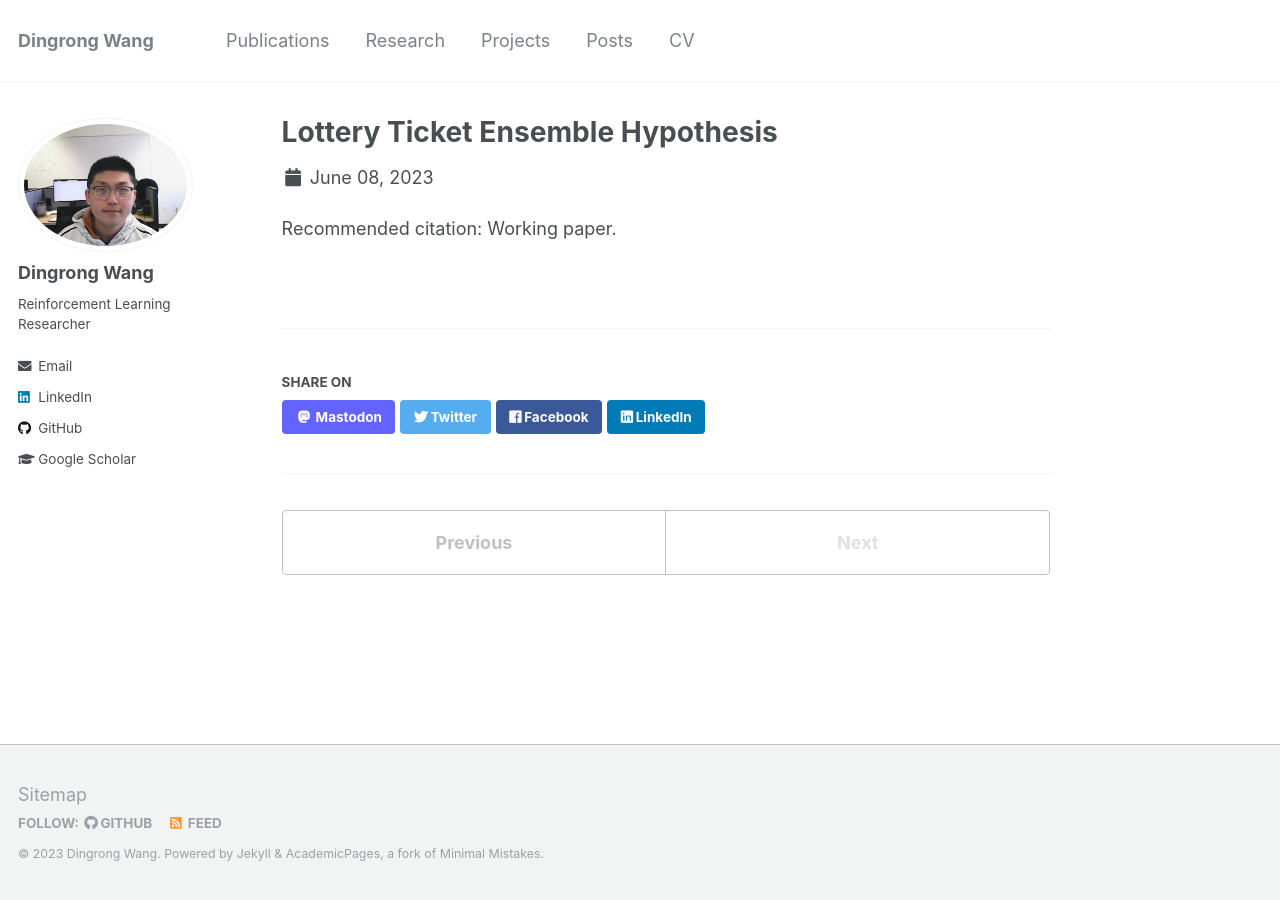
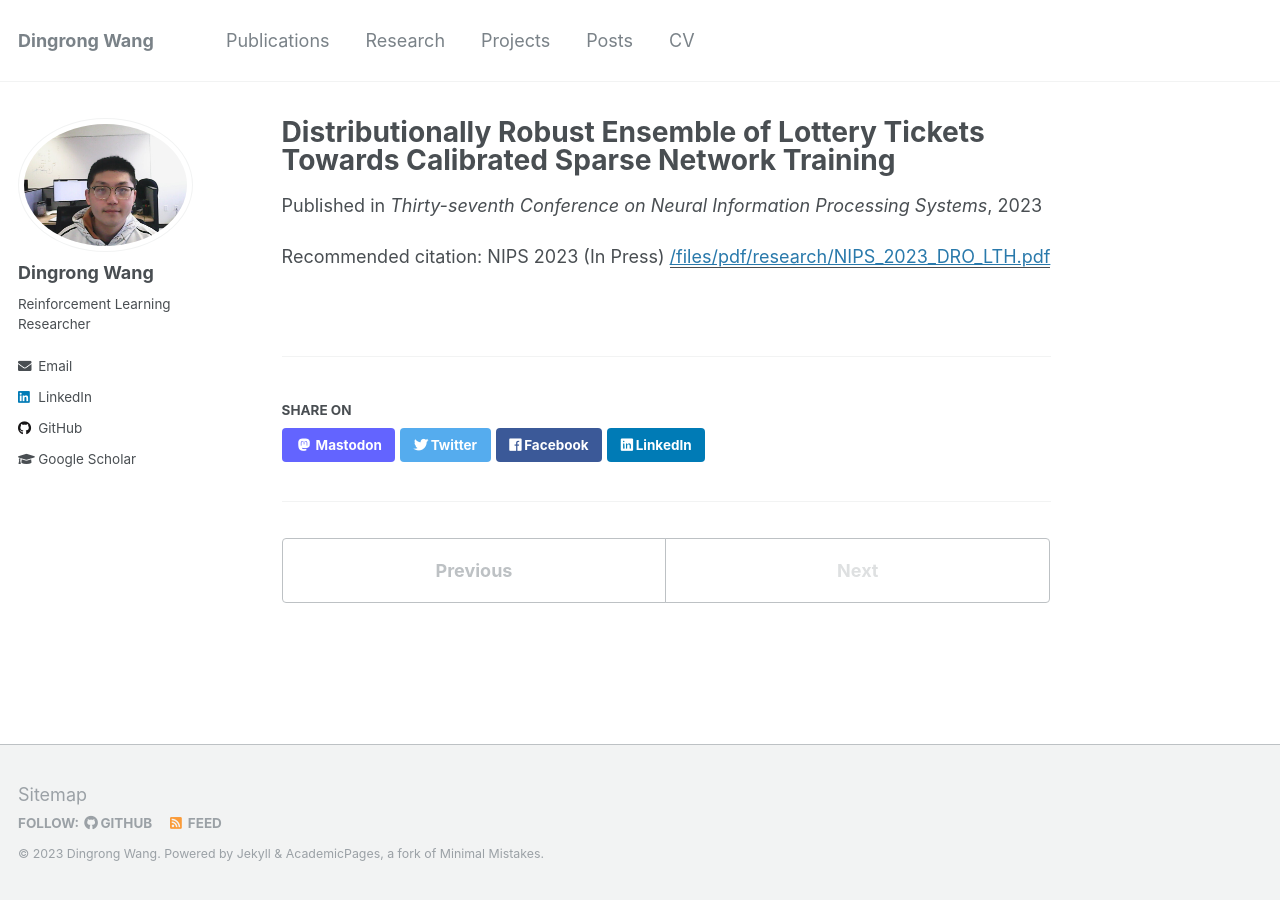
Before and after one commit to wdr123/wdr123.github.io, a Jekyll site: the page built from _publications/2023-LTH.md, in a window 1280 px wide. Built offline with Jekyll 4.4.1, drawn with Linux system fonts in a browser that asks for light colours.

Commit message:
nips2023

```diff
--- a/_publications/2023-LTH.md
+++ b/_publications/2023-LTH.md
@@ -1,7 +1,9 @@
 ---
-title: "Lottery Ticket Ensemble Hypothesis"
+title: "Distributionally Robust Ensemble of Lottery Tickets Towards Calibrated Sparse Network Training"
 collection: publications
 permalink: /publication/2023-LTH
-date: 2023-06-08
-citation: 'Working paper.'
+date: 2023-09-20
+venue: 'Thirty-seventh Conference on Neural Information Processing Systems'
+paperurl: '/files/pdf/research/NIPS_2023_DRO_LTH.pdf'
+citation: NIPS 2023 (In Press)
 ---
```
Also changed, not shown: 2 other files.
